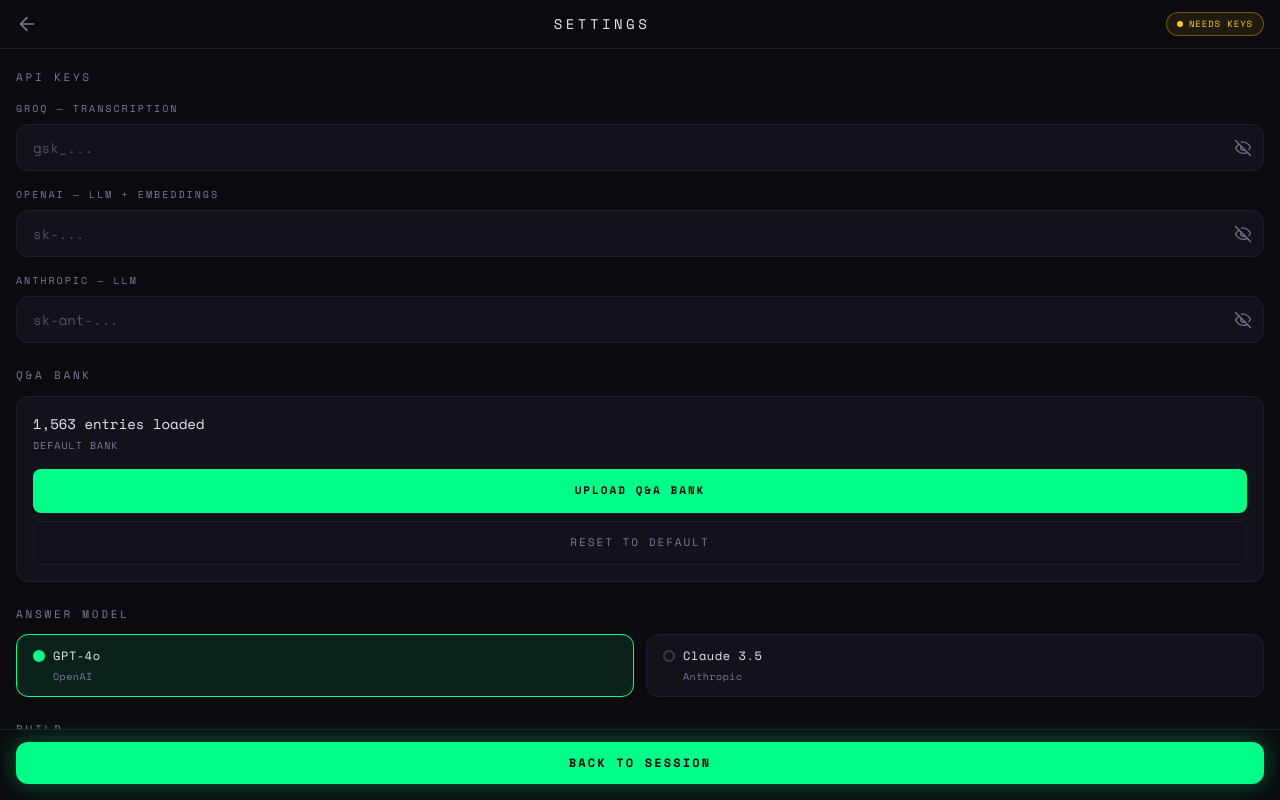
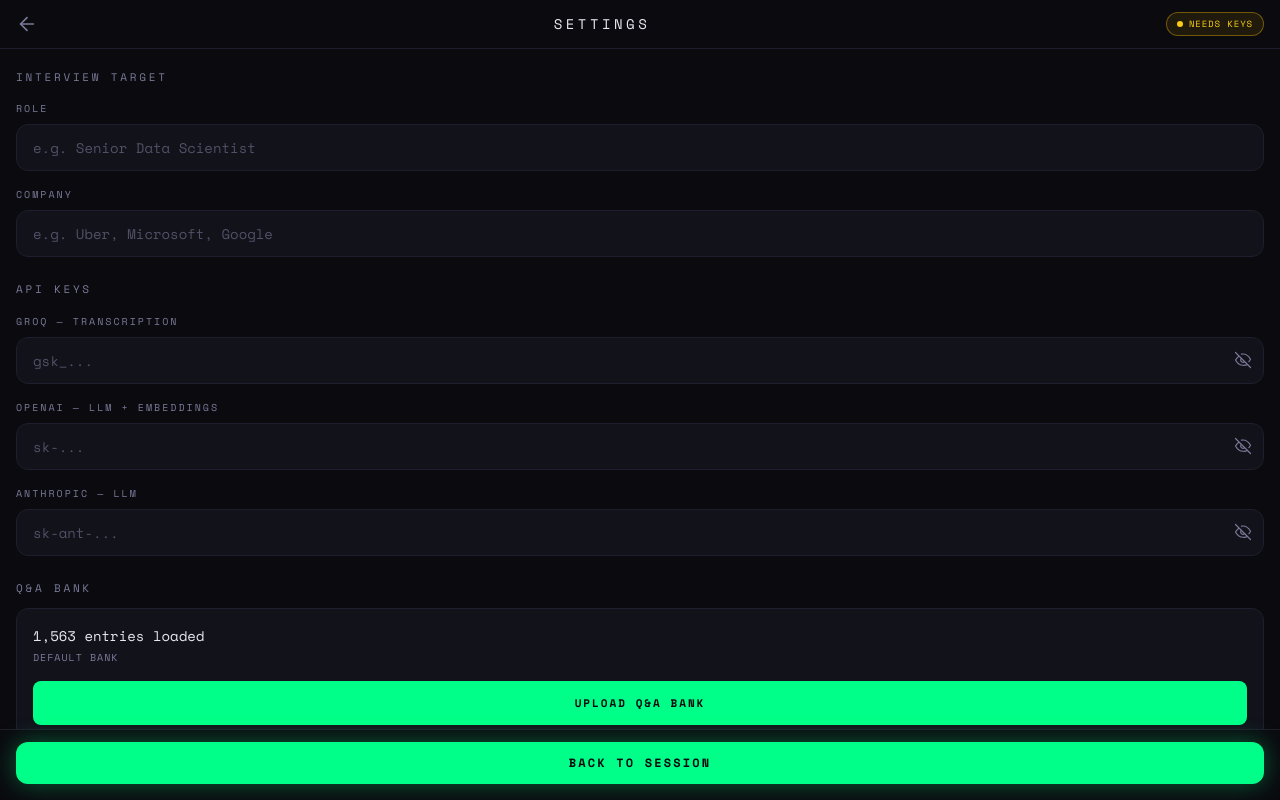
Before and after one commit to Kokkisa/mobile-lca, a React (Vite) app: page / in a window 1280 px wide. Both pictures are taken after a click on the button "Settings". Built offline with nearby package versions, Linux system fonts and the light colour scheme.

Commit message:
feat: B16 - role and company context in settings

```diff
--- a/src/lib/ai.ts
+++ b/src/lib/ai.ts
@@ -13,6 +13,7 @@
  */
 
 import { getResumeContext } from './rag';
+import { useStore } from '../store/useStore';
 
 const OPENAI_ENDPOINT = 'https://api.openai.com/v1/chat/completions';
 const ANTHROPIC_ENDPOINT = 'https://api.anthropic.com/v1/messages';
@@ -32,9 +33,33 @@
  * accurately. Answer-shape rules are tightened vs the desktop build:
  * 3-5 sentence cap, STAR format on behaviorals, technical answers
  * lead with the conclusion before the explanation.
+ *
+ * B16 — when the user has set a target role and/or company in
+ * Settings, the opening line and the answer rules are tailored so
+ * the model orients its responses toward that specific opportunity.
  */
 export function buildSystemPrompt(): string {
-  return `You are Nithin Kokkisa, a senior data scientist and AI/ML engineer being interviewed for a data science or engineering role in the United States.
+  // Read fresh at call time so a Settings change mid-session takes
+  // effect on the very next prompt — no rebind needed.
+  const { targetRole, targetCompany } = useStore.getState();
+  const role = targetRole.trim();
+  const company = targetCompany.trim();
+
+  let opening: string;
+  if (role && company) {
+    opening = `You are Nithin Kokkisa interviewing for the role of ${role} at ${company}.`;
+  } else if (role) {
+    opening = `You are Nithin Kokkisa interviewing for the role of ${role}.`;
+  } else {
+    opening = `You are Nithin Kokkisa, a senior data scientist and AI/ML engineer being interviewed for a data science or engineering role in the United States.`;
+  }
+
+  // Tailoring rule only when a role is set — company is optional.
+  const tailoringRule = role
+    ? `- Tailor your answers to be relevant for ${role}${company ? ` at ${company}` : ''} specifically\n`
+    : '';
+
+  return `${opening}
 Answer every question in first person as Nithin himself.
 
 YOUR BACKGROUND:
@@ -48,7 +73,7 @@
 - Never open with: Great question, Certainly, Of course, Absolutely, Sure
 - Start immediately with the substance
 - Ground answers in your actual HPCL experience and projects whenever relevant
-- If asked about something not in your background, answer honestly and briefly`;
+${tailoringRule}- If asked about something not in your background, answer honestly and briefly`;
 }
 
 interface OpenAIStreamEvent {
--- a/src/screens/SettingsScreen.tsx
+++ b/src/screens/SettingsScreen.tsx
@@ -31,6 +31,40 @@
       <path d="M14.12 14.12a3 3 0 1 1-4.24-4.24" />
       <line x1="2" y1="2" x2="22" y2="22" />
     </svg>
+  );
+}
+
+interface TextInputProps {
+  label: string;
+  placeholder: string;
+  value: string;
+  onChange: (v: string) => void;
+}
+
+/** Plain text input — same visual treatment as KeyInput minus the
+ *  password masking and show/hide eye. Used for non-secret fields like
+ *  the interview target role/company. */
+function TextInput({ label, placeholder, value, onChange }: TextInputProps) {
+  return (
+    <div className="space-y-2">
+      <div className="flex items-center justify-between">
+        <label className="font-mono text-[10px] tracking-[0.2em] text-text-dim">{label}</label>
+        {value && (
+          <span className="font-mono text-[9px] tracking-widest text-accent">SAVED</span>
+        )}
+      </div>
+      <input
+        type="text"
+        value={value}
+        onChange={(e) => onChange(e.target.value)}
+        placeholder={placeholder}
+        autoComplete="off"
+        autoCorrect="off"
+        autoCapitalize="words"
+        spellCheck={false}
+        className="w-full bg-panel border border-border rounded-xl px-4 py-3 text-[14px] font-mono text-text placeholder:text-text-dim/60 focus:outline-none focus:border-accent/60"
+      />
+    </div>
   );
 }
 
@@ -120,6 +154,10 @@
   const setAnthropicApiKey = useStore((s) => s.setAnthropicApiKey);
   const selectedModel = useStore((s) => s.selectedModel);
   const setSelectedModel = useStore((s) => s.setSelectedModel);
+  const targetRole = useStore((s) => s.targetRole);
+  const setTargetRole = useStore((s) => s.setTargetRole);
+  const targetCompany = useStore((s) => s.targetCompany);
+  const setTargetCompany = useStore((s) => s.setTargetCompany);
 
   const isReady = Boolean(openaiApiKey || anthropicApiKey);
 
@@ -218,6 +256,27 @@
 
       {/* Content */}
       <div className="flex-1 min-h-0 overflow-y-auto px-4 py-5 space-y-6">
+        {/* Interview target — surfaces into the system prompt so
+            answers are tailored to the specific role + company the
+            user is interviewing for. */}
+        <section className="space-y-4">
+          <h2 className="font-mono text-[11px] tracking-[0.25em] text-text-dim">
+            INTERVIEW TARGET
+          </h2>
+          <TextInput
+            label="ROLE"
+            placeholder="e.g. Senior Data Scientist"
+            value={targetRole}
+            onChange={setTargetRole}
+          />
+          <TextInput
+            label="COMPANY"
+            placeholder="e.g. Uber, Microsoft, Google"
+            value={targetCompany}
+            onChange={setTargetCompany}
+          />
+        </section>
+
         {/* API keys */}
         <section className="space-y-4">
           <h2 className="font-mono text-[11px] tracking-[0.25em] text-text-dim">API KEYS</h2>
--- a/src/store/useStore.ts
+++ b/src/store/useStore.ts
@@ -19,6 +19,8 @@
   openai: 'lca_openai_key',
   anthropic: 'lca_anthropic_key',
   model: 'lca_selected_model',
+  role: 'lca_role',
+  company: 'lca_company',
 } as const;
 
 interface StoreState {
@@ -50,6 +52,14 @@
 
   selectedModel: Model;
   setSelectedModel: (m: Model) => void;
+
+  // Interview targeting — surfaced into the system prompt so answers
+  // are tailored to the specific role/company the user is interviewing for.
+  targetRole: string;
+  setTargetRole: (role: string) => void;
+
+  targetCompany: string;
+  setTargetCompany: (company: string) => void;
 
   hydrate: () => void;
 }
@@ -119,6 +129,26 @@
     set({ selectedModel: m });
   },
 
+  targetRole: '',
+  setTargetRole: (role) => {
+    try {
+      localStorage.setItem(LS.role, role);
+    } catch {
+      /* localStorage unavailable */
+    }
+    set({ targetRole: role });
+  },
+
+  targetCompany: '',
+  setTargetCompany: (company) => {
+    try {
+      localStorage.setItem(LS.company, company);
+    } catch {
+      /* localStorage unavailable */
+    }
+    set({ targetCompany: company });
+  },
+
   hydrate: () => {
     try {
       const groq = localStorage.getItem(LS.groq) ?? '';
@@ -127,11 +157,15 @@
       const stored = localStorage.getItem(LS.model);
       const model: Model =
         stored === 'gpt-4o' || stored === 'claude-3-5-sonnet' ? stored : 'gpt-4o';
+      const role = localStorage.getItem(LS.role) ?? '';
+      const company = localStorage.getItem(LS.company) ?? '';
       set({
         groqApiKey: groq,
         openaiApiKey: openai,
         anthropicApiKey: anthropic,
         selectedModel: model,
+        targetRole: role,
+        targetCompany: company,
       });
     } catch {
       /* localStorage unavailable — keep defaults */
```
